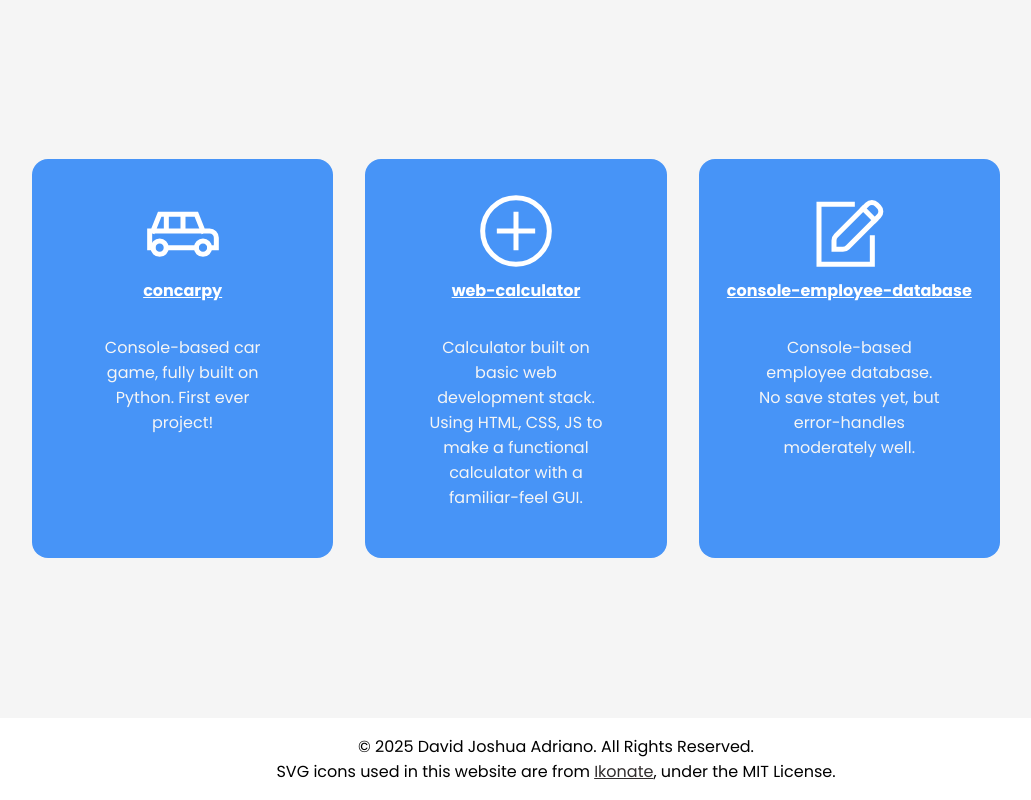
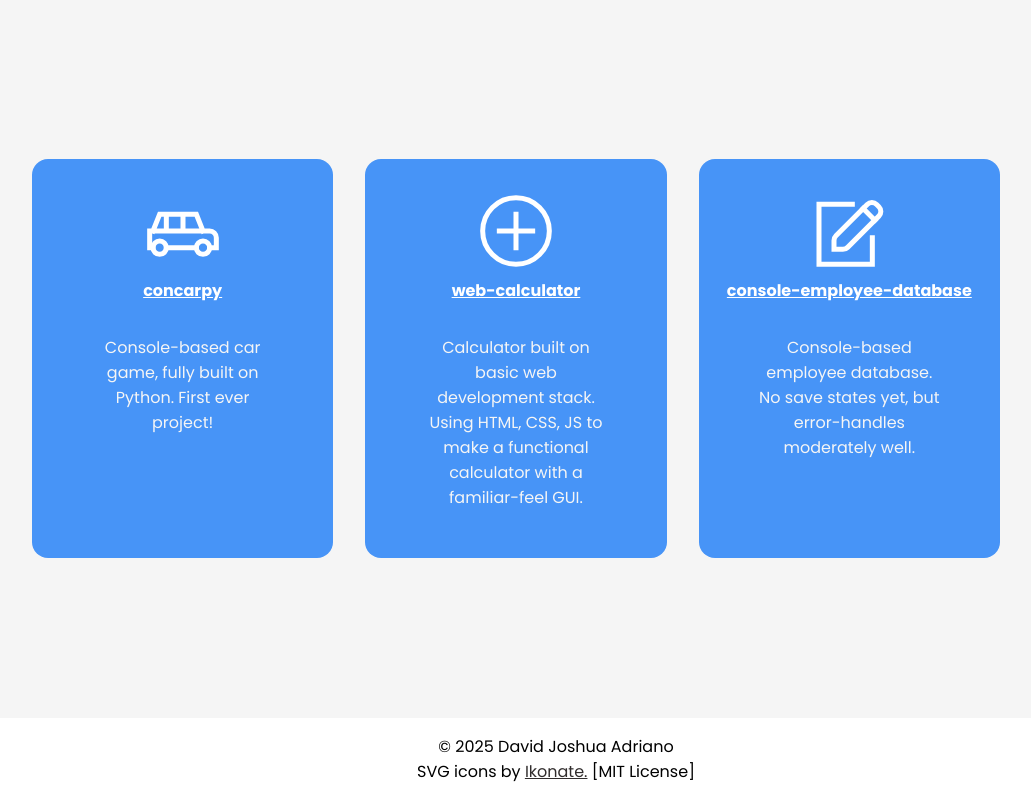
Before and after one commit to dashadriano/dashadriano.github.io, a plain HTML site: page index.html in a window 1280 px wide. Shown: the part 1634-2434 px from the top of the page, without its empty margins (84-1115 px from the left). Drawn offline with Linux system fonts and the light colour scheme.

Commit message:
simplify footer, fix vertical overscroll issue
added limiter for overscroll to prevent scrolling past header and footer segments; simplified footer to fit minimalistic design while still crediting appropriately

```diff
--- a/css/style.scss
+++ b/css/style.scss
@@ -8,6 +8,7 @@
 
 html, body {
     overflow-x: hidden;
+    overscroll-behavior-y: none;
 }
 
 body {
--- a/index.html
+++ b/index.html
@@ -99,8 +99,8 @@
     </section>
 
     <footer>
-        &copy; 2025 David Joshua Adriano. All Rights Reserved.<br>
-        SVG icons used in this website are from <a href="https://ikonate.com" target="_blank">Ikonate</a>, under the MIT License.
+        &copy; 2025 David Joshua Adriano<br>
+        SVG icons by <a href="https://ikonate.com" target="_blank">Ikonate.</a> [MIT License]
     </footer>
 
     <script src="js/script.js"></script>
```
Also changed, not shown: css/style.css, 1 other file.
